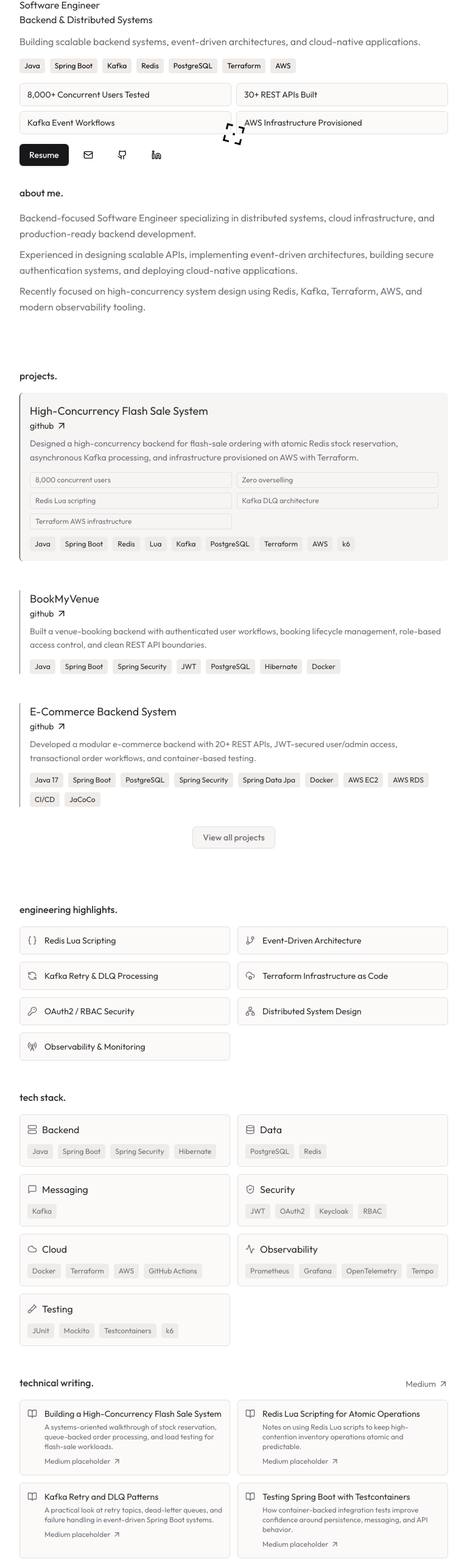
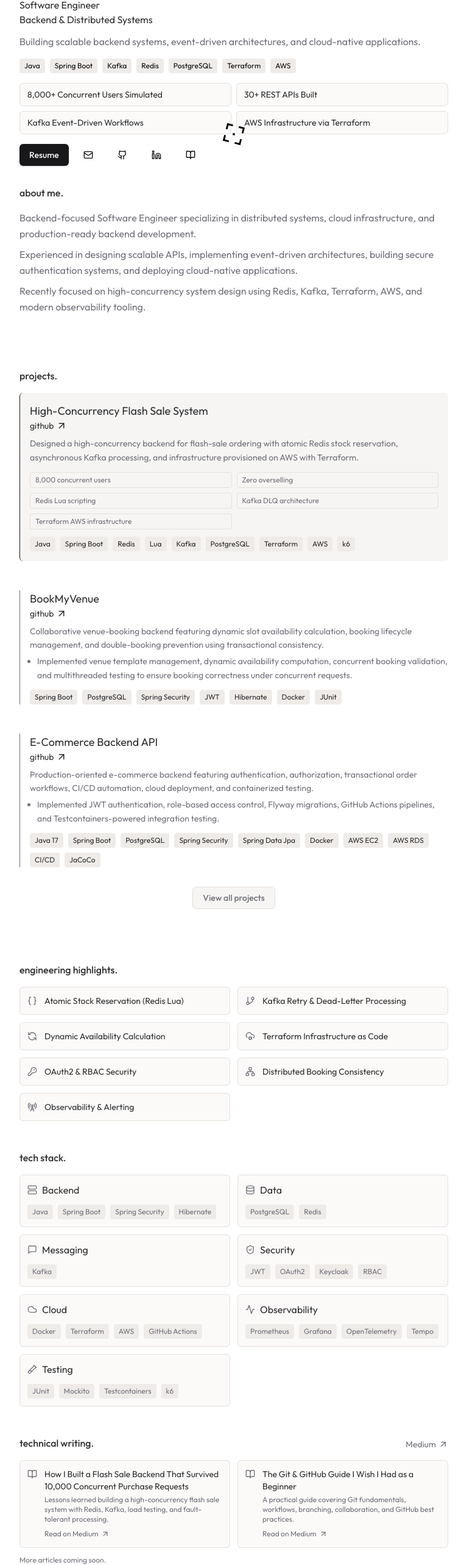
Before and after one commit to Anzyll/personal-portfolio, a Next.js app in the folder portfolio/: page / in a window 1280 px wide. Shown: the part 180-2746 px from the top of the page at 61% size, without its empty margins (256-1023 px from the left). Built offline with nearby package versions, Linux system fonts and the light colour scheme.

Commit message:
updated portfolio

```diff
--- a/portfolio/src/app/data.ts
+++ b/portfolio/src/app/data.ts
@@ -38,6 +38,7 @@ export const DATA = {
     EMAIL: "mailto:anzil2003m@gmail.com",
     GITHUB: "https://github.com/Anzyll",
     LINKEDIN: "https://www.linkedin.com/in/muhammedanzilm/",
+    MEDIUM: "https://medium.com/@anzil2003m",
     TECH_PILLS: [
       "Java",
       "Spring Boot",
@@ -48,10 +49,10 @@ export const DATA = {
       "AWS",
     ],
     IMPACTS: [
-      "8,000+ Concurrent Users Tested",
+      "8,000+ Concurrent Users Simulated",
       "30+ REST APIs Built",
-      "Kafka Event Workflows",
-      "AWS Infrastructure Provisioned",
+      "Kafka Event-Driven Workflows",
+      "AWS Infrastructure via Terraform",
     ],
     ABOUT: [
       "Backend-focused Software Engineer specializing in distributed systems, cloud infrastructure, and production-ready backend development.",
@@ -91,24 +92,26 @@ export const DATA = {
     BookMyVenue: {
       GITHUB: "https://github.com/Anzyll/bookmyvenue",
       DESCRIPTION: [
-        "Built a venue-booking backend with authenticated user workflows, booking lifecycle management, role-based access control, and clean REST API boundaries.",
+        "Collaborative venue-booking backend featuring dynamic slot availability calculation, booking lifecycle management, and double-booking prevention using transactional consistency.",
+        "Implemented venue template management, dynamic availability computation, concurrent booking validation, and multithreaded testing to ensure booking correctness under concurrent requests.",
       ],
       TECH_STACK: [
-        "Java",
         "Spring Boot",
+        "PostgreSQL",
         "Spring Security",
         "JWT",
-        "PostgreSQL",
         "Hibernate",
         "Docker",
+        "JUnit",
       ],
       IMAGE: EcommerceBackendImage,
       FEATURED: true,
     },
-    "E-Commerce Backend System": {
+    "E-Commerce Backend API": {
       GITHUB: "https://github.com/Anzyll/ecommerce-backend-api",
       DESCRIPTION: [
-        "Developed a modular e-commerce backend with 20+ REST APIs, JWT-secured user/admin access, transactional order workflows, and container-based testing.",
+        "Production-oriented e-commerce backend featuring authentication, authorization, transactional order workflows, CI/CD automation, cloud deployment, and containerized testing.",
+        "Implemented JWT authentication, role-based access control, Flyway migrations, GitHub Actions pipelines, and Testcontainers-powered integration testing.",
       ],
       TECH_STACK: [
         "Java 17",
@@ -145,8 +148,10 @@ export const DATA = {
     "Cafe POS System": {
       GITHUB: "https://github.com/Anzyll/cafe-pos",
       DESCRIPTION: [
-        "A production-oriented Point of Sale (POS) system built for a real café to streamline order management, billing, and table operations.",
+        "Production-oriented Point of Sale system built for a real café to streamline billing, order management, and table operations.",
+        "Features role-based access for staff, live order synchronization, dynamic billing workflows, and responsive tablet-friendly interfaces.",
       ],
+      NOTE: "Freelance Project",
       TECH_STACK: [
         "React",
         "Tailwind CSS",
@@ -158,33 +163,20 @@ export const DATA = {
   },
 
   BLOGS: {
-    "Building a High-Concurrency Flash Sale System": {
-      DATE: "Medium",
-      TIME: "6",
-      LINK: "https://medium.com/@anzil2003m",
-      DESCRIPTION:
-        "A systems-oriented walkthrough of stock reservation, queue-backed order processing, and load testing for flash-sale workloads.",
-    },
-    "Redis Lua Scripting for Atomic Operations": {
-      DATE: "Medium",
-      TIME: "4",
-      LINK: "https://medium.com/@anzil2003m",
-      DESCRIPTION:
-        "Notes on using Redis Lua scripts to keep high-contention inventory operations atomic and predictable.",
-    },
-    "Kafka Retry and DLQ Patterns": {
+    "How I Built a Flash Sale Backend That Survived 10,000 Concurrent Purchase Requests":
+      {
+        DATE: "Medium",
+        TIME: "6",
+        LINK: "https://medium.com/@anzil2003m",
+        DESCRIPTION:
+          "Lessons learned building a high-concurrency flash sale system with Redis, Kafka, load testing, and fault-tolerant processing.",
+      },
+    "The Git & GitHub Guide I Wish I Had as a Beginner": {
       DATE: "Medium",
       TIME: "5",
       LINK: "https://medium.com/@anzil2003m",
       DESCRIPTION:
-        "A practical look at retry topics, dead-letter queues, and failure handling in event-driven Spring Boot systems.",
-    },
-    "Testing Spring Boot with Testcontainers": {
-      DATE: "Medium",
-      TIME: "5",
-      LINK: "https://medium.com/@anzil2003m",
-      DESCRIPTION:
-        "How container-backed integration tests improve confidence around persistence, messaging, and API behavior.",
+        "A practical guide covering Git fundamentals, workflows, branching, collaboration, and GitHub best practices.",
     },
   },
 
@@ -199,13 +191,13 @@ export const DATA = {
   },
 
   HIGHLIGHTS: [
-    "Redis Lua Scripting",
-    "Event-Driven Architecture",
-    "Kafka Retry & DLQ Processing",
+    "Atomic Stock Reservation (Redis Lua)",
+    "Kafka Retry & Dead-Letter Processing",
+    "Dynamic Availability Calculation",
     "Terraform Infrastructure as Code",
-    "OAuth2 / RBAC Security",
-    "Distributed System Design",
-    "Observability & Monitoring",
+    "OAuth2 & RBAC Security",
+    "Distributed Booking Consistency",
+    "Observability & Alerting",
   ],
 
   MEDIUM: "https://medium.com/@anzil2003m",
--- a/portfolio/src/app/projects/page.tsx
+++ b/portfolio/src/app/projects/page.tsx
@@ -46,7 +46,14 @@ export default function Page() {
               } ${isEven ? "lg:order-2" : "lg:order-1"}`}
             >
               <div>
-                <h2 className="mb-1 font-medium text-2xl">{key}</h2>
+                <div className="flex flex-wrap items-center gap-2 mb-1">
+                  <h2 className="font-medium text-2xl">{key}</h2>
+                  {value.NOTE && (
+                    <span className="bg-muted px-2 py-1 rounded text-muted-foreground text-xs">
+                      {value.NOTE}
+                    </span>
+                  )}
+                </div>
 
                 <p className="flex items-center gap-1 text-sm">
                   {value.LIVE_PREVIEW && (
--- a/portfolio/src/components/sections/contact.tsx
+++ b/portfolio/src/components/sections/contact.tsx
@@ -1,4 +1,4 @@
-import { FileText, Github, Linkedin, Mail } from "lucide-react";
+import { BookOpen, FileText, Github, Linkedin, Mail } from "lucide-react";
 
 import { MovingElement } from "../navbar";
 
@@ -7,6 +7,7 @@ interface IContactData {
   EMAIL: string;
   GITHUB: string;
   LINKEDIN: string;
+  MEDIUM: string;
 }
 
 export function Contact({ data }: { data: IContactData }) {
@@ -61,6 +62,12 @@ export function Contact({ data }: { data: IContactData }) {
             >
               <Mail />
             </MovingElement>
+            <MovingElement
+              change={() => handleChange(data.MEDIUM)}
+              ariaLabel="Medium"
+            >
+              <BookOpen />
+            </MovingElement>
           </div>
         </div>
 
--- a/portfolio/src/components/sections/header.tsx
+++ b/portfolio/src/components/sections/header.tsx
@@ -1,4 +1,4 @@
-import { Github, Linkedin, Mail } from "lucide-react";
+import { BookOpen, Github, Linkedin, Mail } from "lucide-react";
 
 import { MovingElement } from "../navbar";
 
@@ -11,6 +11,7 @@ interface IHeaderData {
   EMAIL: string;
   GITHUB: string;
   LINKEDIN: string;
+  MEDIUM: string;
   TECH_PILLS: string[];
   IMPACTS: string[];
   ABOUT: string[];
@@ -84,6 +85,12 @@ export function Header({ data }: { data: IHeaderData }) {
             >
               <Linkedin />
             </MovingElement>
+            <MovingElement
+              change={() => handleChange(data.MEDIUM)}
+              ariaLabel="Medium"
+            >
+              <BookOpen />
+            </MovingElement>
           </div>
         </div>
       </div>
--- a/portfolio/src/components/sections/projects.tsx
+++ b/portfolio/src/components/sections/projects.tsx
@@ -77,7 +77,7 @@ export function Projects({ data }: { data: Record<string, IProjectData> }) {
 
                   {value.DESCRIPTION.length > 1 && (
                     <ul className="space-y-1 mt-1 pl-3 text-muted-foreground text-sm leading-relaxed list-disc">
-                      {value.DESCRIPTION.map((desc, index) => (
+                      {value.DESCRIPTION.slice(1).map((desc, index) => (
                         <li key={index}>
                           <span>{desc}</span>
                         </li>
--- a/portfolio/src/components/sections/technical-writing.tsx
+++ b/portfolio/src/components/sections/technical-writing.tsx
@@ -44,13 +44,16 @@ export function TechnicalWriting({
                   rel="noopener noreferrer"
                   className="inline-flex items-center gap-1 mt-2 text-muted-foreground hover:text-primary text-xs"
                 >
-                  {value.DATE} placeholder <ArrowUpRight size={14} />
+                  Read on {value.DATE} <ArrowUpRight size={14} />
                 </a>
               </div>
             </div>
           </li>
         ))}
       </ul>
+      <p className="mt-3 text-muted-foreground text-xs">
+        More articles coming soon.
+      </p>
     </section>
   );
 }
```
